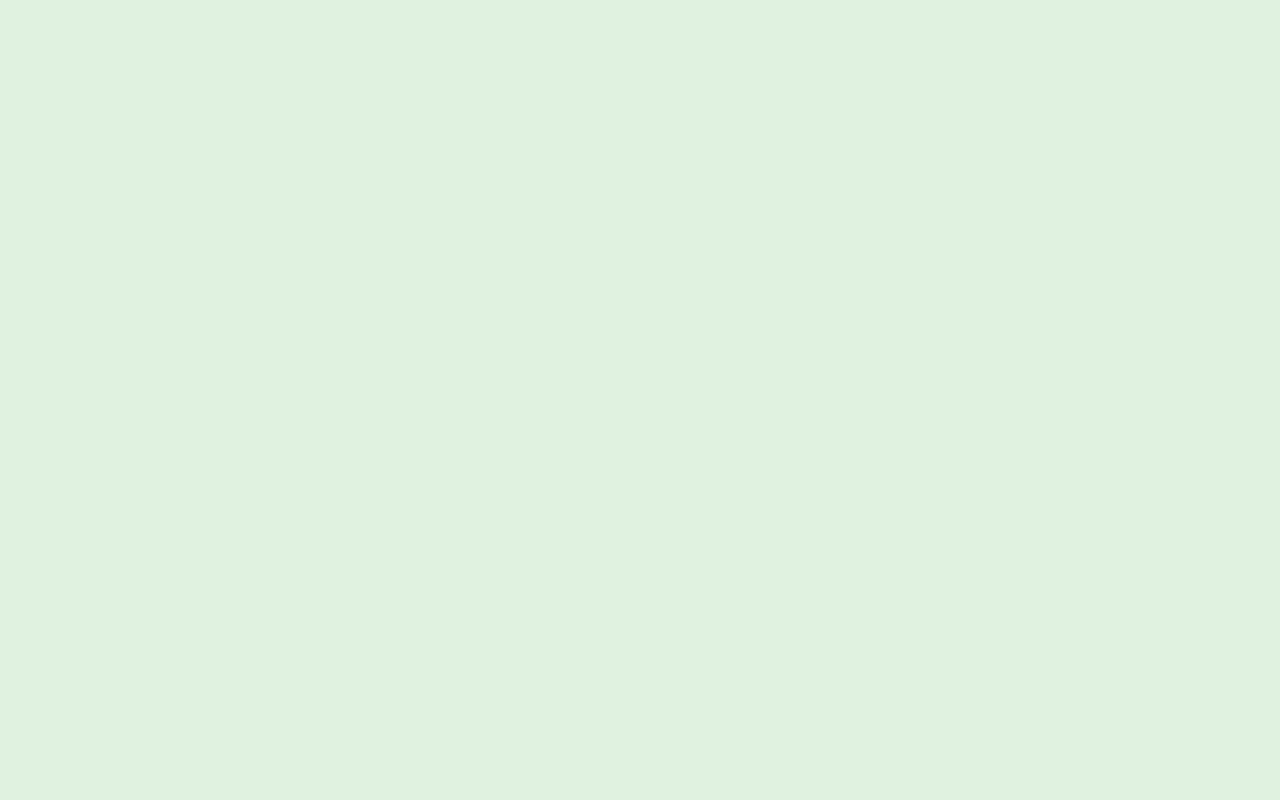
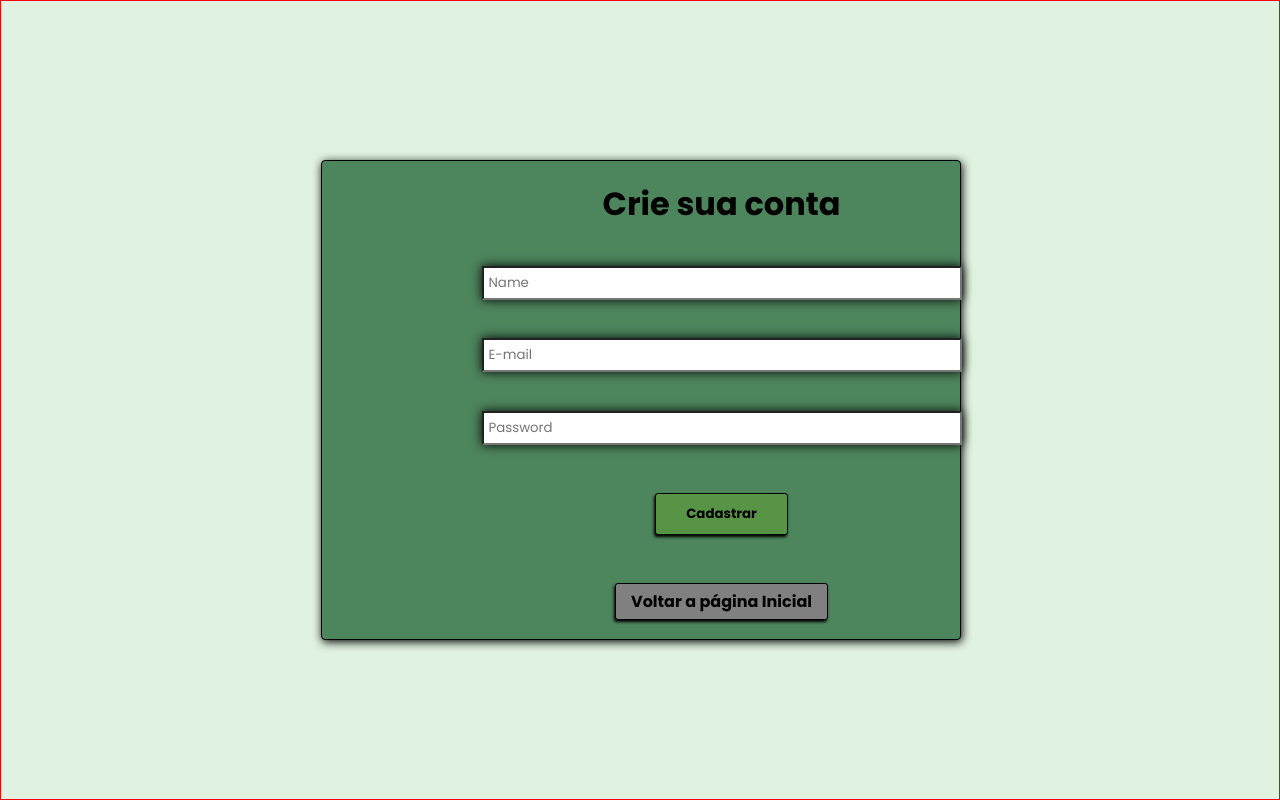
Before and after one commit to WozeZera/tela_login, a plain HTML site: page assets/pages/register.html in a window 1280 px wide. Drawn offline with Linux system fonts and the light colour scheme.

Commit message:
More improvement hell yeah

```diff
--- a/assets/css/register.css
+++ b/assets/css/register.css
@@ -7,5 +7,90 @@
 }
 
 body {
+
 	background-color: rgba(133, 204, 133, 0.247);
 }
+
+.form {
+    display:flex;
+    justify-content:center;
+    align-items:center;
+    height:100vh;
+    border:1px solid red;
+}
+.form>form {
+	font-family: Arial, Helvetica, sans-serif;
+	background-color: rgb(77, 133, 93);
+	box-shadow: 1px 2px 10px black;
+    border:1px solid black;
+    border-radius:4px;
+	width: 50vw;
+	height: 60vh;
+	margin-left: 1px;
+    display:flex;
+    flex-flow:column wrap;
+    justify-content:space-around;
+    align-items:center;
+    transition:0.3s;
+}
+
+.form > form:hover{
+    background-color: rgb(77, 133, 93);
+    transition:0.3s;
+}
+
+.form > form > div {
+    display:flex;
+    width:100vh;
+    justify-content:center;
+}
+.form > form > div > input {
+    outline:none;
+    width:60%;
+    padding:5px;
+    box-shadow:0px 0px 10px 0px;
+
+}
+
+button {
+	padding: 10px 30px;
+	background-color: rgb(88, 148, 70);
+	color: black;
+    margin-top:10px;
+	font-weight: bolder;
+	text-decoration: none;
+	border: none;
+	border: 1px solid black;
+	box-shadow: -1px 2px 3px black;
+	border-radius: 3px;
+	transition: 0.3s;
+}
+button:hover {
+	transition: 0.3s;
+	cursor: pointer;
+	color: white;
+	background: rgba(0, 0, 0, 0.9);
+    transform:scale(1.1);
+}
+
+ a {
+	padding: 5px 15px;
+	background-color:grey;
+	color: black;
+    margin-top:10px;
+	font-weight: bolder;
+	text-decoration: none;
+	border: none;
+	border: 1px solid black;
+	box-shadow: -1px 2px 3px black;
+	border-radius: 3px;
+	transition: 0.3s;
+}
+
+ a:hover {
+	transition: 0.3s;
+	cursor: pointer;
+	color: rgb(13, 46, 105);
+	transform:scale(1.1);
+    background: rgba(255, 255, 255, 0.9);
+}
--- a/assets/pages/register.html
+++ b/assets/pages/register.html
@@ -5,11 +5,30 @@
     <meta charset="UTF-8">
     <meta name="viewport" content="width=device-width, initial-scale=1.0">
     <link rel='stylesheet' href="../css/register.css">
+    <link href="https://fonts.googleapis.com/css2?family=Poppins:ital,wght@0,100;0,200;0,300;0,400;0,500;0,600;0,700;0,800;0,900;1,100;1,200;1,300;1,400;1,500;1,600;1,700;1,800;1,900&display=swap" rel="stylesheet">
     <title>Document</title>
 </head>
 
 <body>
+    <div class="form">
+        <form action="">
+            <h1>Crie sua conta</h1>
+            <div>
+                <input type="text" id="text-create" placeholder="Name">
+            </div>
 
+
+            <div>
+                <input type="email" id="email-create" placeholder='E-mail'>
+
+            </div>
+
+            <div>
+                <input id="password-create" placeholder="Password" type="password">
+            </div>
+            <button type="submit">Cadastrar</button>
+            <a href="../../index.html">Voltar a página Inicial</a>
+        </form>
 </body>
 
 </html>
```
Also changed, not shown: assets/css/style.css (+7 -7 lines), index.html (+1 -1 lines), TODO.txt.
